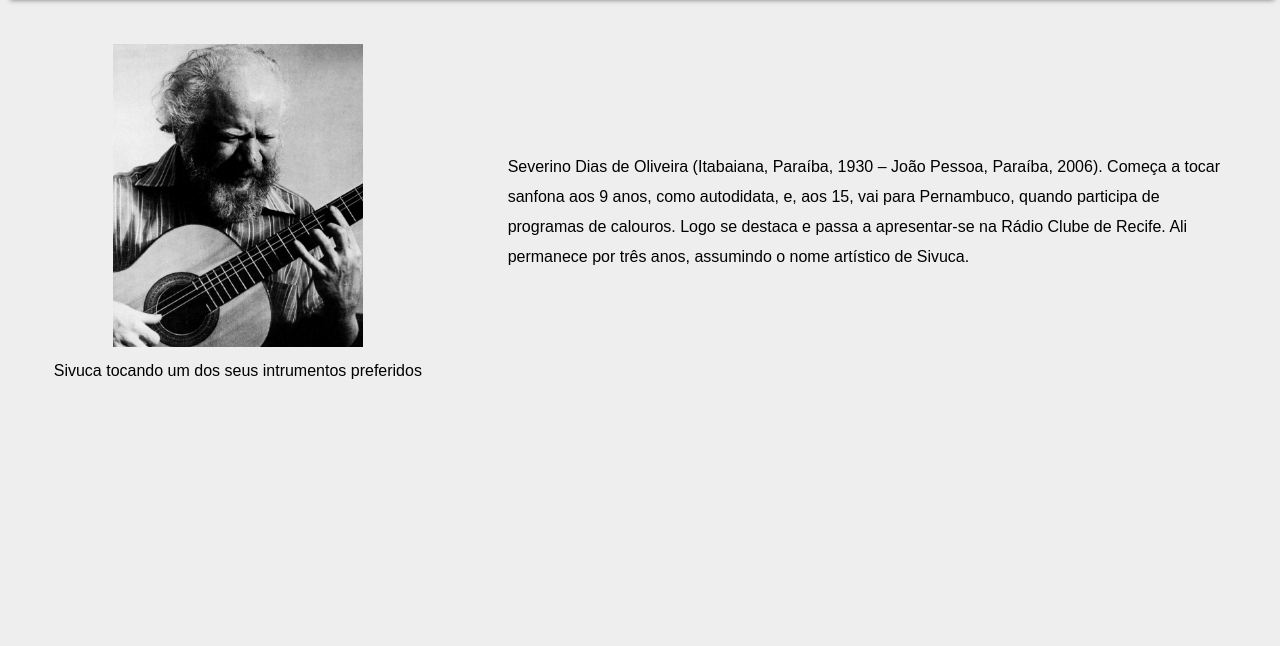
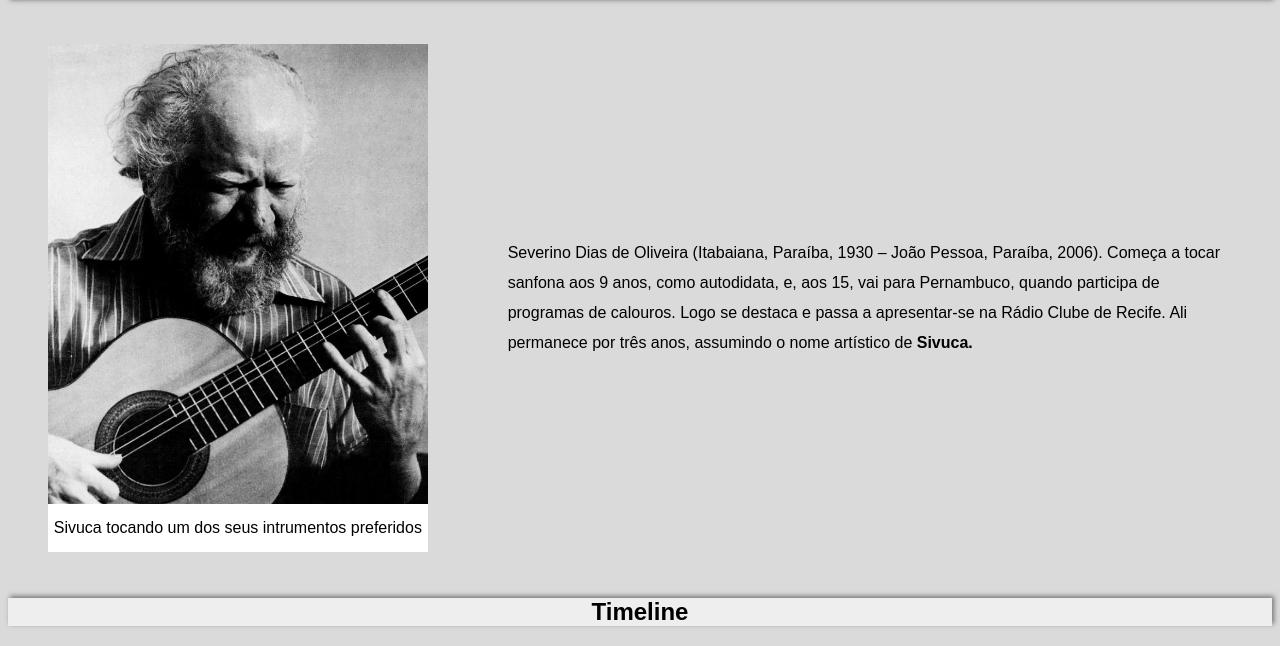
Before and after one commit to gabrielssa/sivuca-tribute-page, a plain HTML site: page index.html in a window 1280 px wide. Shown: the part 168-814 px from the top of the page. Drawn offline with Linux system fonts and the light colour scheme.

Commit message:
correções na primeira section

```diff
--- a/assets/css/style.css
+++ b/assets/css/style.css
@@ -1,6 +1,6 @@
 body{
     font-family: Arial, Helvetica, sans-serif;
-    background-color: #eee;
+    background-color: #dadada;
 }
 
 header{
@@ -8,26 +8,32 @@ header{
     box-shadow: 2px 2px 5px rgb(119, 118, 118);
     padding-top: 15px;
     padding-bottom: 15px;
+    background-color: #eee;
 }
 
 #intro{
     display: flex;
     margin-top: 30px;
+    margin-bottom: 30px;
 }
 
 .intro-figure{
     flex:4;
 }
 
+
 .intro-figure figure{
     display: flex;
     flex-flow: wrap column;
     justify-content: center;
     align-items: center;
+    background-color: white;
+    text-align: center;
 }
 
 .intro-figure figcaption{
     margin-top: 15px;
+    margin-bottom: 15px;
 }
 
 .intro-text{
@@ -42,5 +48,12 @@ header{
 }
 
 .intro-figure img{
-    width: 250px;
+    width: 100%;
+    object-fit: contain;
 }
+
+#timeline{
+    box-shadow: 2px -2px 5px rgb(119, 118, 118);
+    text-align: center;
+    background-color: #eee;
+}
--- a/index.html
+++ b/index.html
@@ -19,8 +19,13 @@
             </figure>
         </div>
         <div class="intro-text">
-            <blockquote cite="https://enciclopedia.itaucultural.org.br/pessoa12160/sivuca">Severino Dias de Oliveira (Itabaiana, Paraíba, 1930 – João Pessoa, Paraíba, 2006). Começa a tocar sanfona aos 9 anos, como autodidata, e, aos 15, vai para Pernambuco, quando participa de programas de calouros. Logo se destaca e passa a apresentar-se na Rádio Clube de Recife. Ali permanece por três anos, assumindo o nome artístico de Sivuca. </blockquote>
+            <blockquote cite="https://enciclopedia.itaucultural.org.br/pessoa12160/sivuca">Severino Dias de Oliveira (Itabaiana, Paraíba, 1930 – João Pessoa, Paraíba, 2006). Começa a tocar sanfona aos 9 anos, como autodidata, e, aos 15, vai para Pernambuco, quando participa de programas de calouros. Logo se destaca e passa a apresentar-se na Rádio Clube de Recife. Ali permanece por três anos, assumindo o nome artístico de <strong>Sivuca.</strong> </blockquote>
         </div>
+    </section>
+    <section id="timeline">
+        <h1>
+            Timeline
+        </h1>
     </section>
 </body>
 </html>
```
